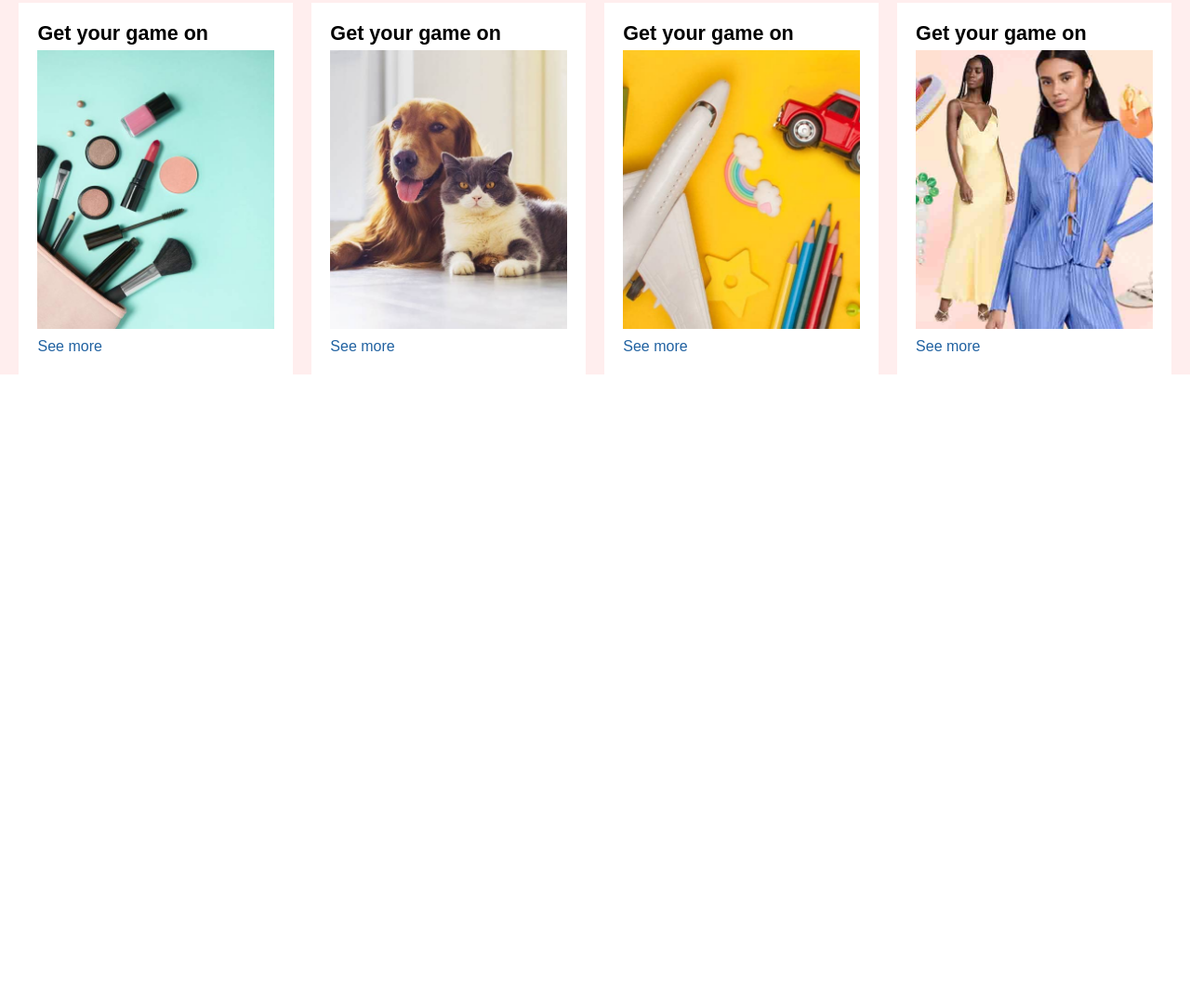
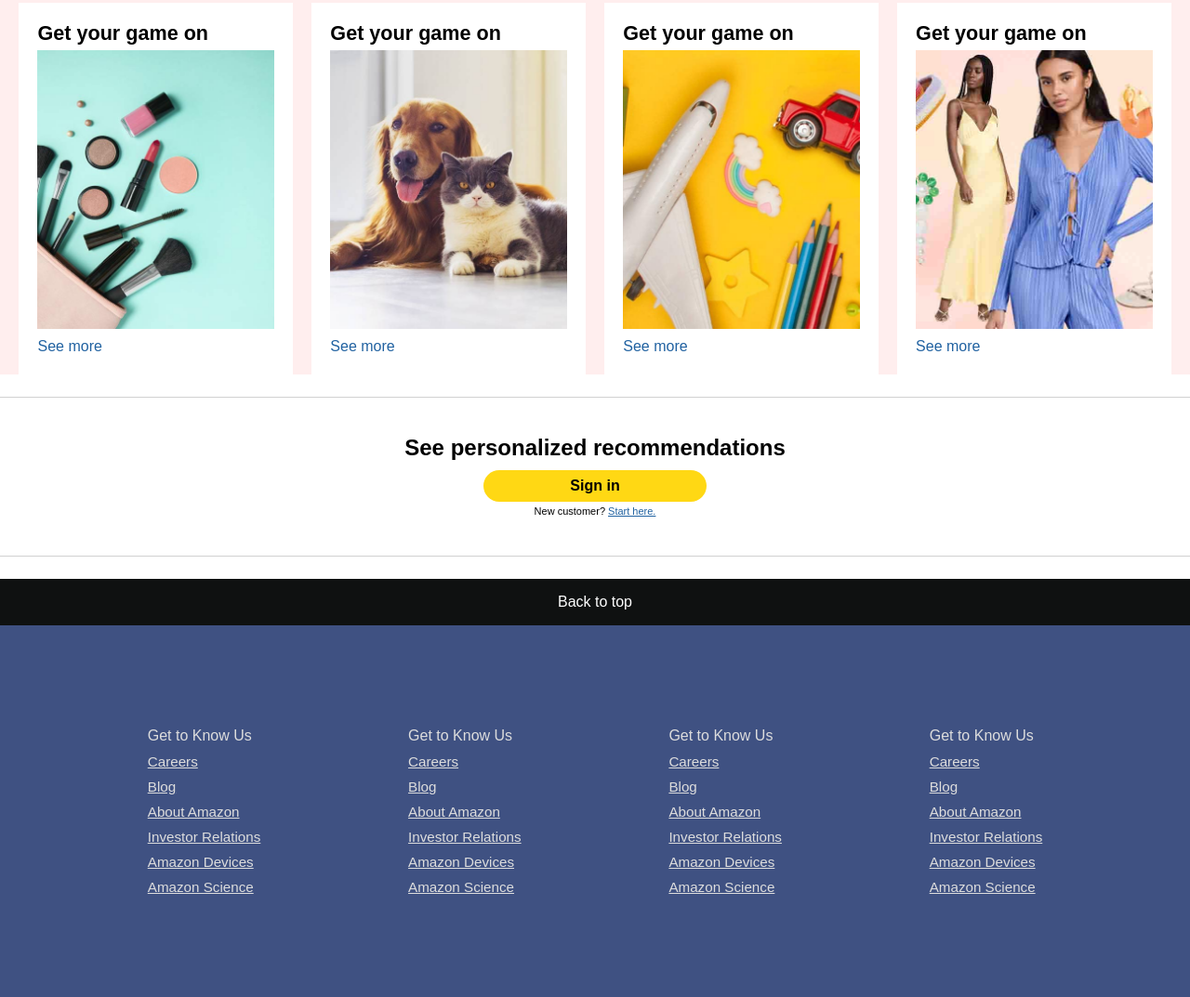
Before and after one commit to saincode/amazon-clone, a plain HTML site: page index.html in a window 1280 px wide. Shown: the part 907-1980 px from the top of the page at 93% size. Before the commit the page ends 1310 px from the top, so only its background shows below. Drawn offline with Linux system fonts and the light colour scheme; files whose address does not match are found by name.

Commit message:
footer ection added

```diff
--- a/index.html
+++ b/index.html
@@ -143,5 +143,73 @@
                 </div>
             </div>
          </div>
+
+         <!-- sign-in -->
+          <div class="sign-in">
+            <div class="sign-in-content">
+                <h1>See personalized recommendations</h1>
+                <button>Sign in</button>
+                <p>New customer? <a href="#">Start here.</a></p>
+            </div>
+            </div>
+
+            <!-- footer -->
+             <footer>
+             <div class="foot-panel-1">
+                <p>Back to top</p>
+             </div>
+
+             <div class="foot-panel-2">
+                <ul>
+                    <p href="#">Get to Know Us</p>
+                    <a href="#">Careers</a>
+                    <a href="#">Blog</a>
+                    <a href="#">About Amazon</a>
+                    <a href="#">Investor Relations</a>
+                    <a href="#">Amazon Devices</a>
+                    <a href="#">Amazon Science  </a>
+                </ul>
+
+                <ul>
+                    <p>Get to Know Us</p>
+                    <a href="#">Careers</a>
+                    <a href="#">Blog</a>
+                    <a href="#">About Amazon</a>
+                    <a href="#">Investor Relations</a>
+                    <a href="#">Amazon Devices</a>
+                    <a href="#">Amazon Science  </a>
+                </ul>
+
+                <ul>
+                    <p href="#">Get to Know Us</p>
+                    <a href="#">Careers</a>
+                    <a href="#">Blog</a>
+                    <a href="#">About Amazon</a>
+                    <a href="#">Investor Relations</a>
+                    <a href="#">Amazon Devices</a>
+                    <a href="#">Amazon Science  </a>
+                </ul>
+
+                <ul>
+                    <p>Get to Know Us</p>
+                    <a href="#">Careers</a>
+                    <a href="#">Blog</a>
+                    <a href="#">About Amazon</a>
+                    <a href="#">Investor Relations</a>
+                    <a href="#"> Amazon Devices</a>
+                    <a href="#">Amazon Science  </a>
+                </ul>
+             </div>
+
+
+             </footer>
+
+
+
+
+
+
+
+          </div>
 </body>
 </html>
--- a/style.css
+++ b/style.css
@@ -221,3 +221,83 @@ span{
     color: #2162a1;
 
 }
+
+/* sign in */
+.sign-in {
+    height: 180px;
+    background-color: white;
+    padding: 20px 0;
+    display: flex;
+    align-items: center;
+
+}
+
+.sign-in-content{
+    height: 170px;
+    background-color:white;
+    width: 100%;
+    text-align: center;
+    border-top: 1px solid rgb(209, 209, 209);
+    border-bottom: 1px solid rgb(209, 209, 209);
+
+}
+
+.sign-in-content h1{
+    padding-top: 40px;
+    margin-bottom: 10px;
+    font-size: 24px;
+}
+
+button{
+    border-radius: 20px;
+    padding: 8px 60px;
+    font-size: 1rem;
+    width: 240px;
+    background-color: #FFD814;
+    border: none;
+    margin-bottom: 4px;
+    font-weight: 700;
+}
+
+.sign-in-content p{
+    font-size: 11px;
+
+}
+
+.sign-in-content a{
+    color: #2162a1;
+    /* text-decoration: underline; */
+
+}
+
+
+/* backtop */
+.foot-panel-1{
+    height: 50px;
+    background-color: #0f1111;
+    color: white;
+    display: flex;
+    justify-content: center;
+    align-items: center;
+    font-size: 1rem;
+
+}
+
+.foot-panel-2{
+    height: 400px;
+    background-color: #3f5182;
+    display: flex;
+    justify-content: space-evenly;
+    align-items: center;
+}
+
+ ul a{
+    color: #DDDDDD;
+    display: block;
+    font-size: 0.95rem;
+    margin-top: 10px;
+}
+
+ul p{
+    color: #dddddd;
+}
```
